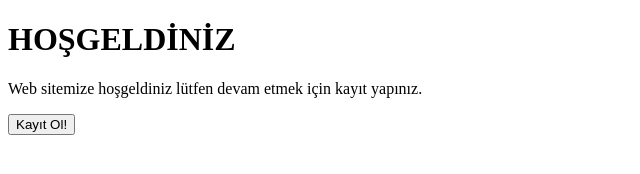
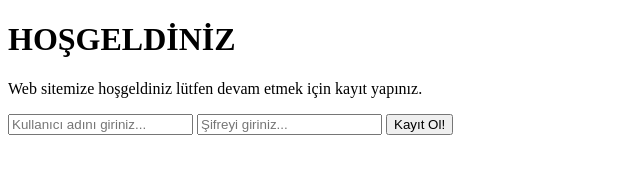
Before and after one commit to onx66/Kayit-butonu, a plain HTML site: page index.html in a window 1280 px wide. Shown: the whole page, without its empty margins (0-640 px from the left). Drawn offline with Linux system fonts and the light colour scheme.

Commit message:
First input experiment

```diff
--- a/index.html
+++ b/index.html
@@ -8,7 +8,11 @@
 <body>
     <h1>HOŞGELDİNİZ</h1>
     <p>Web sitemize hoşgeldiniz lütfen devam etmek için kayıt yapınız.</p>
+    <input type="text" placeholder="Kullanıcı adını giriniz...">
+    <input type="password" placeholder="Şifreyi giriniz...">
     <button>Kayıt Ol! </button>
+
+
 
 </body>
 </html>
```
